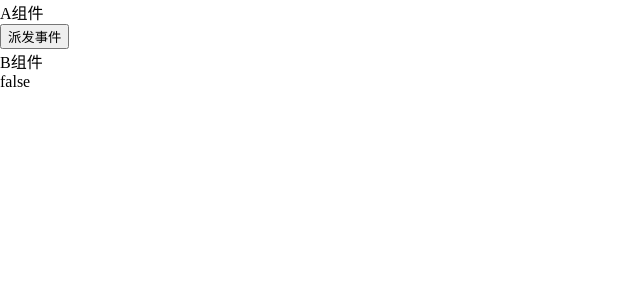
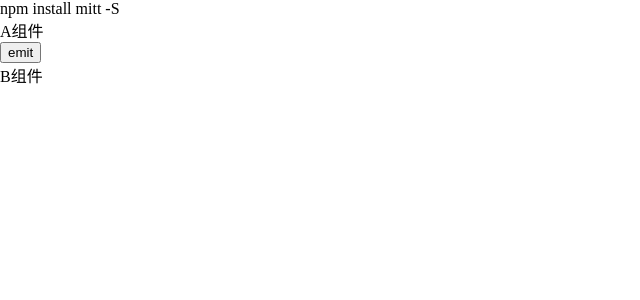
Before and after one commit to celinezhang1024/AllAboutVue, a Vue app in the folder Vue3/vite-project/: page / in a window 1280 px wide. Shown: the top 300 px of the page, without its empty margins (0-640 px from the left). Built offline with nearby package versions, Linux system fonts and the light colour scheme.

Commit message:
Mitt 发布订阅

```diff
--- a/Vue3/vite-project/package.json
+++ b/Vue3/vite-project/package.json
@@ -12,6 +12,7 @@
     "animate.css": "^4.1.1",
     "gsap": "^3.10.4",
     "lodash": "^4.17.21",
+    "mitt": "^3.0.0",
     "vue": "^3.2.37"
   },
   "devDependencies": {
--- a/Vue3/vite-project/src/App.vue
+++ b/Vue3/vite-project/src/App.vue
@@ -26,7 +26,9 @@
     </Suspense> -->
     <!-- <DynamicCard/> -->
     <!-- <ProvideInject/> -->
-    <EventBus/>
+    <!-- 发布订阅 -->
+    <!-- <EventBus/> -->
+    <MittC />
   </div>
 </template>
 
@@ -48,7 +50,7 @@
   import DynamicCard from "./components/Advanced/DynamicCard/Index.vue" // 洗牌动画效果
   import ProvideInject from "./components/Advanced/ProvideInject/Index.vue" // 数据跨层传递
   import EventBus from "./components/Advanced/EvventBus/Index.vue" // 发布订阅
-
+  import MittC from './components/Advanced/Mitt/Index.vue'
 
   const API = defineAsyncComponent(()=> import("./components/Advanced/API/Index.vue"))
 
--- /dev/null
+++ b/Vue3/vite-project/src/components/Advanced/Mitt/A.vue
@@ -0,0 +1,19 @@
+<!--  -->
+<template>
+   <div class="A">
+        <h1>A组件</h1>
+        <button @click="emit">emit</button>
+   </div>
+</template>
+
+<script setup lang='ts'>
+import { getCurrentInstance } from 'vue';
+const instance = getCurrentInstance()
+const emit = ()=>{
+    instance?.proxy?.$Bus.emit('on-celine','mitt')
+    instance?.proxy?.$Bus.emit('on-celine2','mitt2222')
+}
+</script>
+
+<style scoped lang='less'>
+</style>
--- /dev/null
+++ b/Vue3/vite-project/src/components/Advanced/Mitt/B.vue
@@ -0,0 +1,27 @@
+<!--  -->
+<template>
+   <div class="B">
+       <h1>B组件</h1>
+   </div>
+</template>
+
+<script setup lang='ts'>
+import {getCurrentInstance} from 'vue'
+const instance = getCurrentInstance()
+// instance?.proxy?.$Bus.on('on-celine',(str)=>{ // 1. 只调用一件
+//     console.log(str,'========>B')
+// })
+// instance?.proxy?.$Bus.on('*',(type,str)=>{ // 2. 调用全部
+//     console.log(type,str,'========>B')
+// })
+// 3. on off
+const BusEvent = (str:any)=>{
+    console.log(str,'========>B')
+}
+instance?.proxy?.$Bus.on('on-celine',BusEvent)
+instance?.proxy?.$Bus.off('on-celine',BusEvent)
+
+</script>
+
+<style scoped lang='less'>
+</style>
--- /dev/null
+++ b/Vue3/vite-project/src/components/Advanced/Mitt/Index.vue
@@ -0,0 +1,16 @@
+<!--  -->
+<template>
+   <div>
+        <div>npm install mitt -S </div>
+        <A/>
+        <B/>
+   </div>
+</template>
+
+<script setup lang='ts'>
+import A from "./A.vue"
+import B from "./B.vue"
+</script>
+
+<style scoped lang='less'>
+</style>
--- a/Vue3/vite-project/src/main.ts
+++ b/Vue3/vite-project/src/main.ts
@@ -2,5 +2,15 @@ import { createApp } from 'vue'
 import App from './App.vue'
 import './assets/css/reset.less' // 全局导入基础样式
 import Card from "./components/Advanced/Card/Index.vue" // 1. 全局组件
+import mitt from "mitt"
+const app = createApp(App)
 
-createApp(App).component("Card",Card).mount('#app')
+const Mit = mitt() // 初始化函数
+declare module 'vue' { // 需要全局的declare module 声明ts
+    export interface ComponentCustomProperties{
+        $Bus:typeof Mit // 申明它所有的类型
+    }
+}
+app.config.globalProperties.$Bus = Mit // 挂载全局后
+
+app.component("Card",Card).mount('#app')
```
Also changed, not shown: 2 other files (tests, documents, lock files or other folders).
